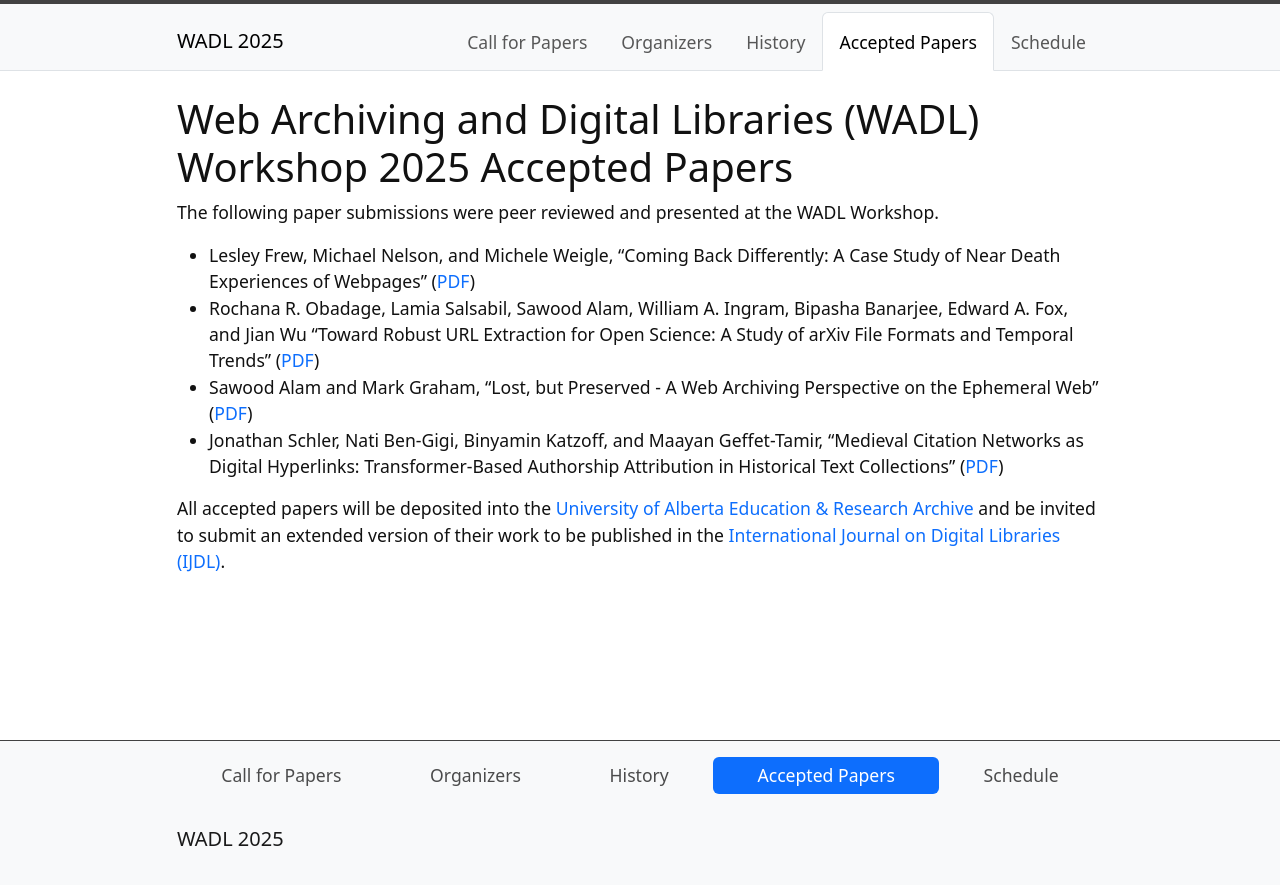
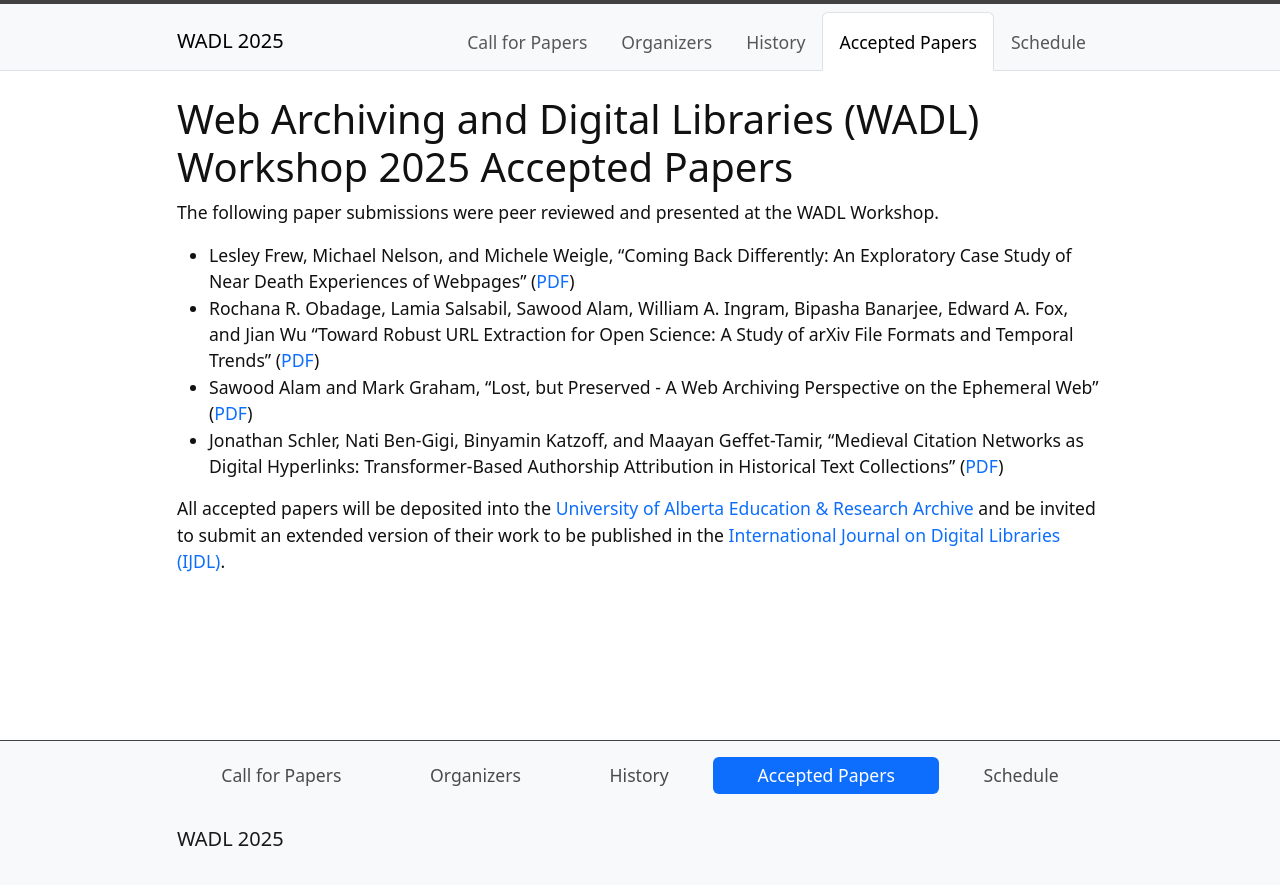
Before and after one commit to wadlworkshop/wadlworkshop.github.io, a Jekyll site: the page built from 2025/content/3-acceptedpapers.md, in a window 1280 px wide. Shown: the top 885 px of the page. Built offline with Jekyll 4.4.1, drawn with Linux system fonts in a browser that asks for light colours; our own code applies the rules of GitHub Pages for plain Markdown files.

Commit message:
Update title of accepted paper case study

```diff
--- a/2025/content/3-acceptedpapers.md
+++ b/2025/content/3-acceptedpapers.md
@@ -6,7 +6,7 @@ nav: Accepted Papers
 
 The following paper submissions were peer reviewed and presented at the WADL Workshop.
 
-* Lesley Frew, Michael Nelson, and Michele Weigle, "Coming Back Differently: A Case Study of Near Death Experiences of Webpages" (<a href="../papers/WADL2025_paper_5496.pdf">PDF</a>)
+* Lesley Frew, Michael Nelson, and Michele Weigle, "Coming Back Differently: An Exploratory Case Study of Near Death Experiences of Webpages" (<a href="../papers/WADL2025_paper_5496.pdf">PDF</a>)
 * Rochana R. Obadage, Lamia Salsabil, Sawood Alam, William A. Ingram, Bipasha Banarjee, Edward A. Fox, and Jian Wu "Toward Robust URL Extraction for Open Science: A Study of arXiv File Formats and Temporal Trends" (<a href="../papers/WADL2025_paper_2113.pdf">PDF</a>)
 * Sawood Alam and Mark Graham, "Lost, but Preserved - A Web Archiving Perspective on the Ephemeral Web" (<a href="../papers/WADL2025_paper_7643.pdf">PDF</a>)
 * Jonathan Schler, Nati Ben-Gigi, Binyamin Katzoff, and Maayan Geffet-Tamir, "Medieval Citation Networks as Digital Hyperlinks: Transformer-Based Authorship Attribution in Historical Text Collections" (<a href="../papers/WADL2025_paper_0005.pdf">PDF</a>)
```
